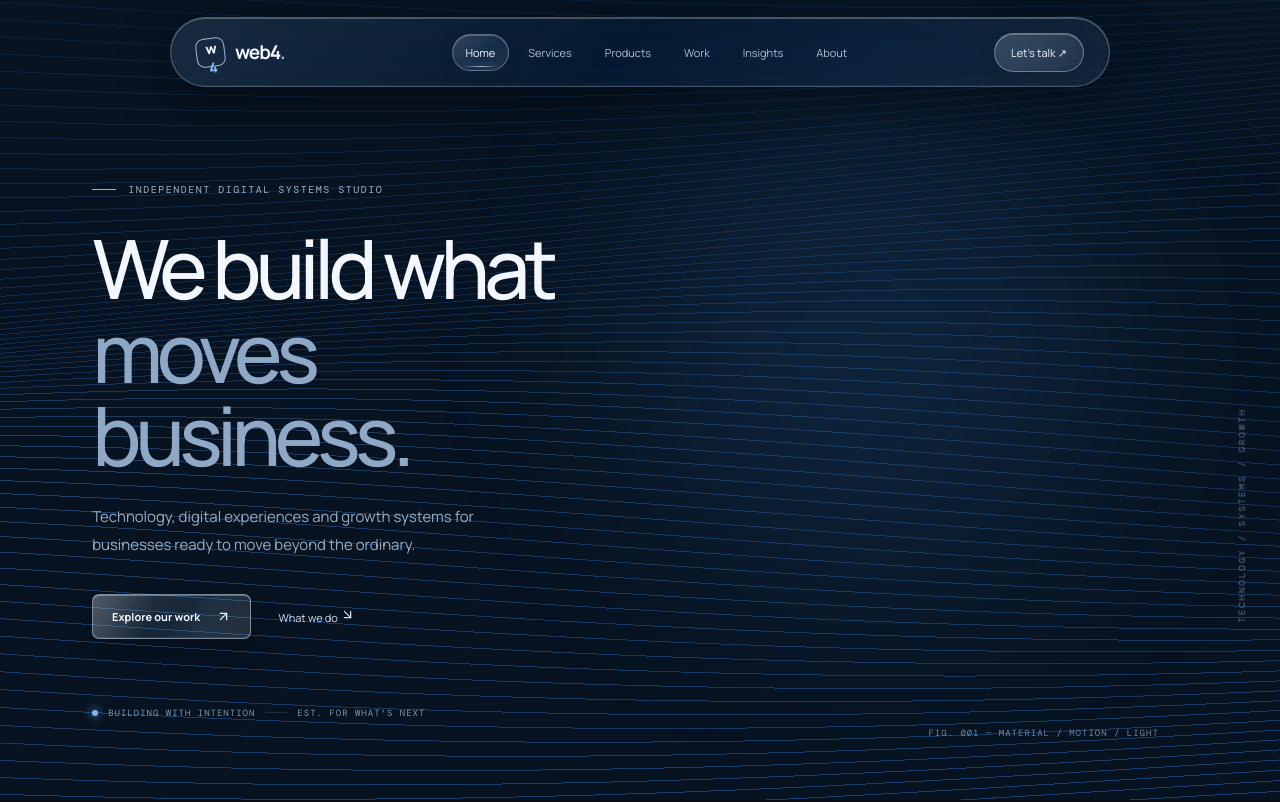
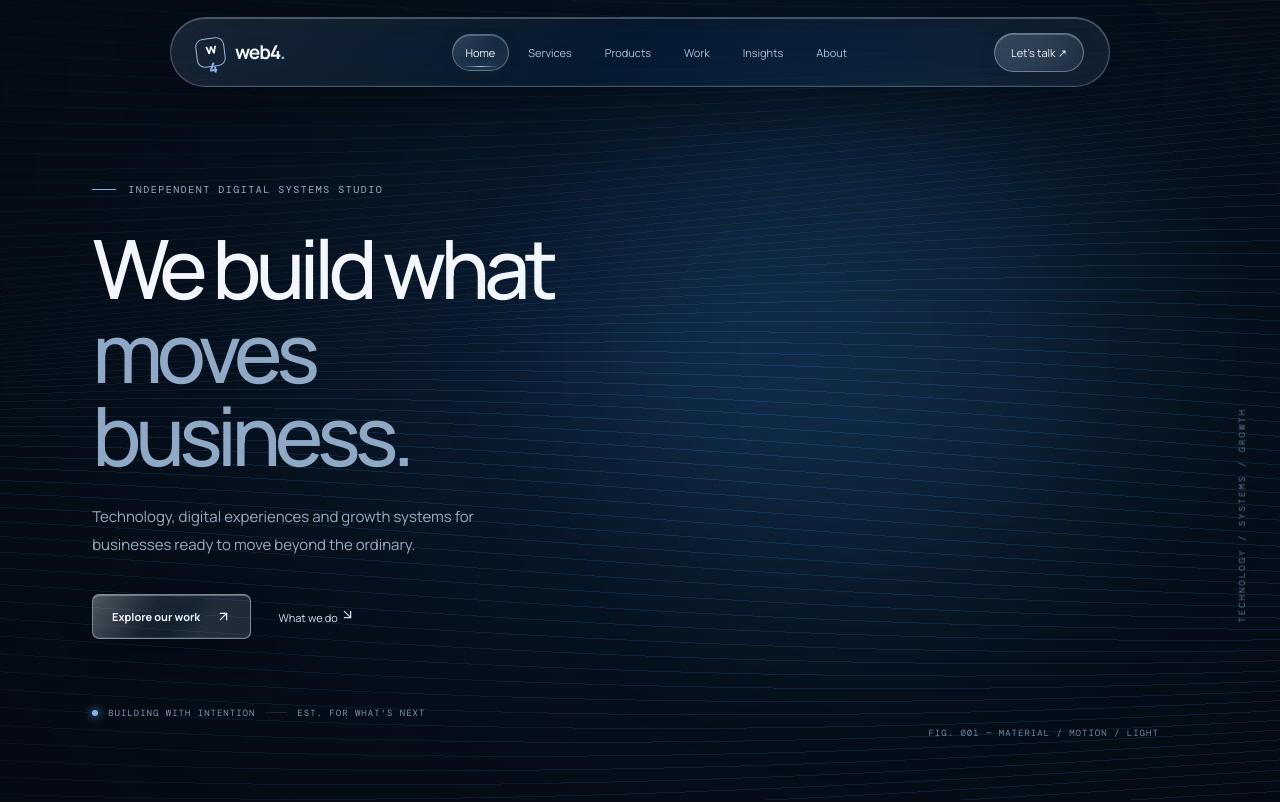
Before and after one commit to IKAminu/Web4digital, a React (Vite) app: page / in a window 1280 px wide. Shown: the top 802 px of the page. Built offline with nearby package versions, Linux system fonts and the light colour scheme.

Commit message:
style: add full-screen wave-field shader canvas

```diff
--- a/src/styles.css
+++ b/src/styles.css
@@ -164,3 +164,11 @@ footer{position:relative;z-index:1}
 .desktop-nav a:hover:not(.active){color:#fff;background:rgba(205,228,255,.055)}
 @media(max-width:900px){.desktop-nav{gap:2px;margin-left:10px}.desktop-nav a{padding:9px 8px;font-size:10px}}
 @media(prefers-reduced-motion:reduce){.site-background .hero-background-video{animation:none}}
+
+
+/* WebGL wave-field canvas, pinned behind all page content */
+.shader-background{background:radial-gradient(ellipse at 50% 45%,#102a49 0%,#071522 56%,#050b14 100%)!important}
+.wave-field-canvas{position:absolute;inset:0;width:100%;height:100%;display:block;opacity:.95}
+.shader-background-overlay{position:absolute;inset:0;pointer-events:none;background:linear-gradient(90deg,rgba(4,10,19,.67),rgba(4,10,19,.22) 58%,rgba(4,10,19,.3)),linear-gradient(0deg,rgba(4,10,19,.44),transparent 45%);z-index:1}
+.shader-unavailable{background:radial-gradient(ellipse at 50% 40%,rgba(34,86,139,.5),transparent 60%),linear-gradient(135deg,#071321,#050b14)}
+@media(max-width:760px){.wave-field-canvas{opacity:.72}.shader-background-overlay{background:linear-gradient(90deg,rgba(4,10,19,.66),rgba(4,10,19,.32)),linear-gradient(0deg,rgba(4,10,19,.5),transparent 50%)}}
```
